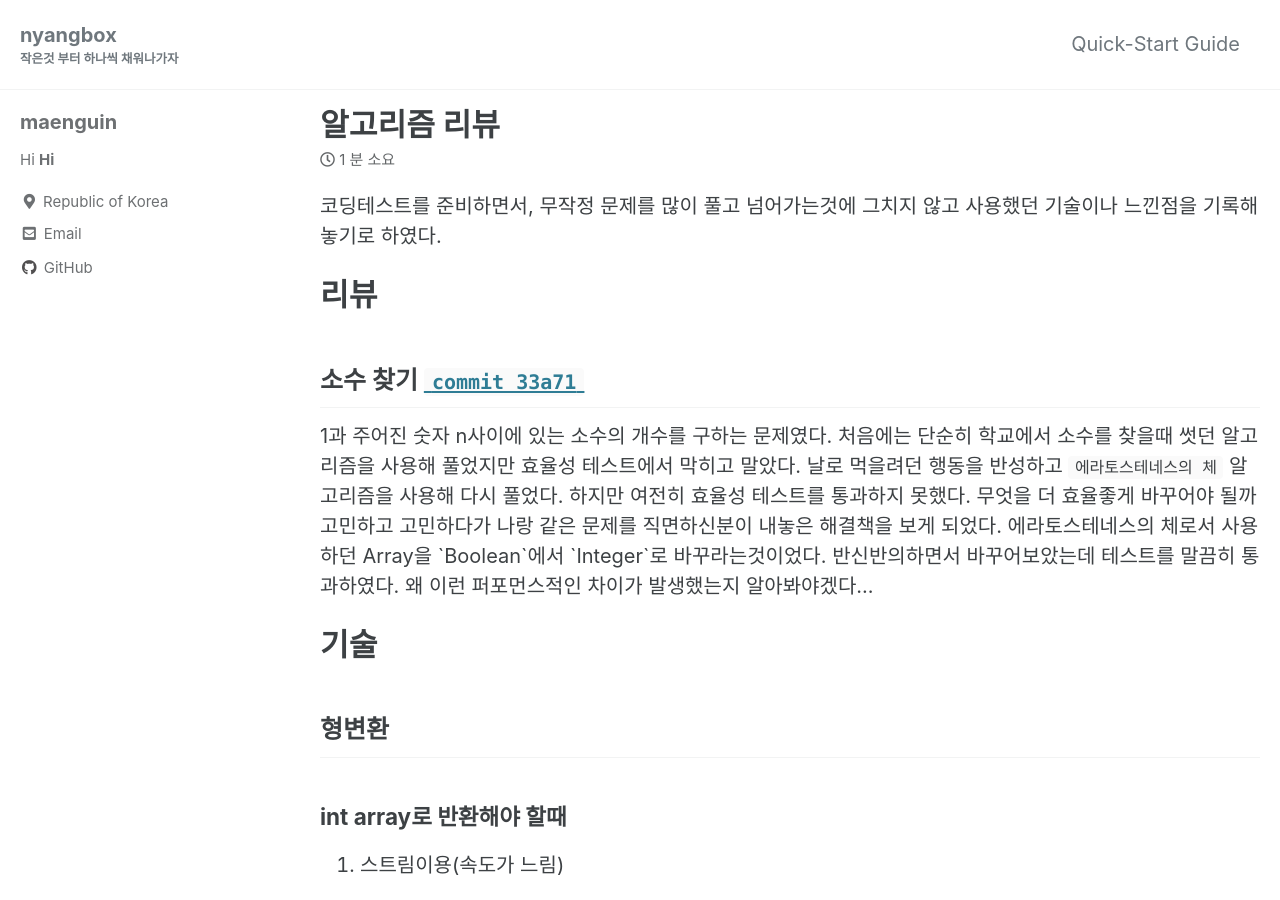
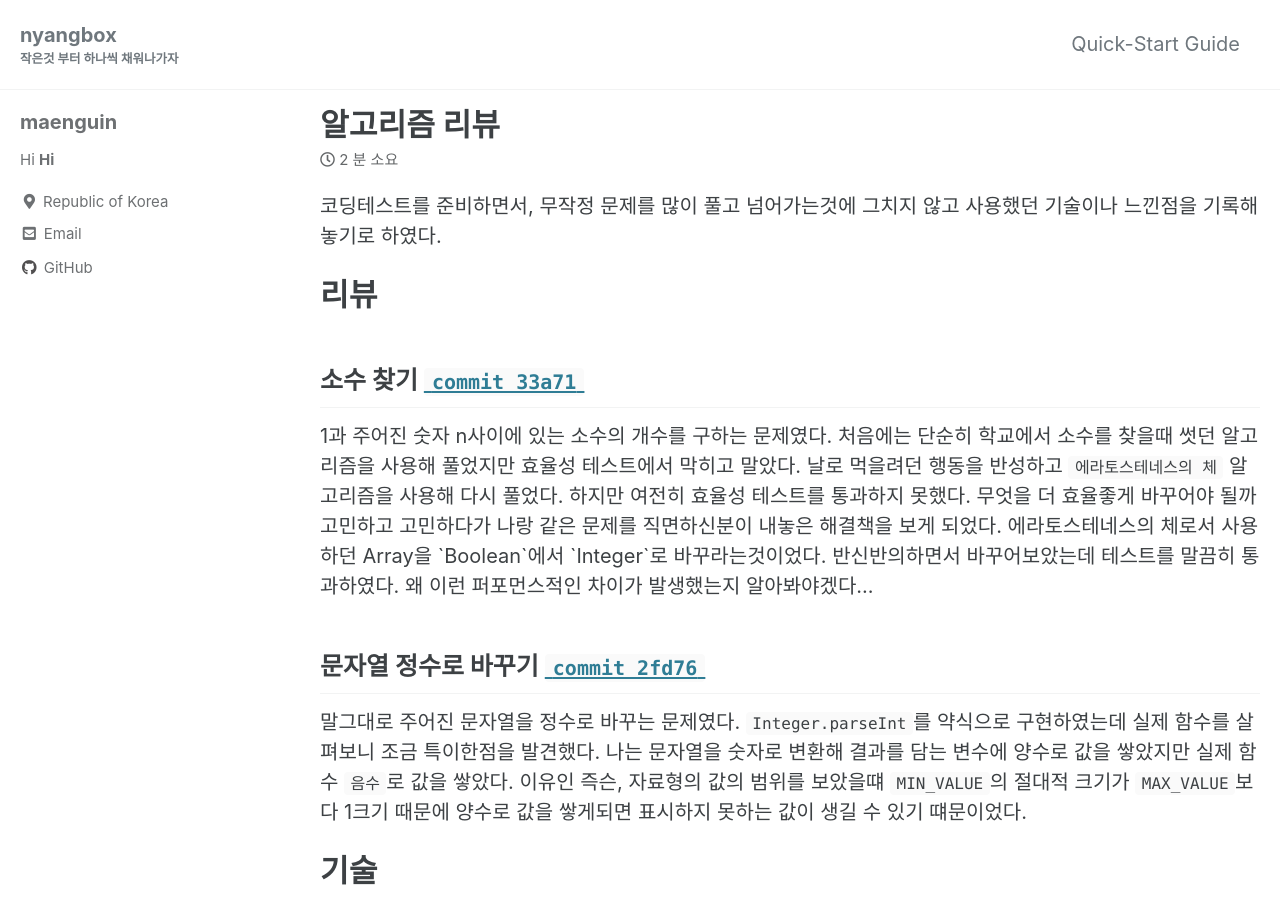
Before and after one commit to maenguin/maenguin.github.io, a Jekyll site: the page built from _posts/2020-12-01-algorithm-study.md, in a window 1280 px wide and 900 px high. Built offline with Jekyll 4.4.1, drawn with Linux system fonts in a browser that asks for light colours; cached includes are drawn as plain includes.

Commit message:
Update 2020-12-01-algorithm-study.md

```diff
--- a/_posts/2020-12-01-algorithm-study.md
+++ b/_posts/2020-12-01-algorithm-study.md
@@ -21,6 +21,12 @@ tags:
 반신반의하면서 바꾸어보았는데 테스트를 말끔히 통과하였다.
 왜 이런 퍼포먼스적인 차이가 발생했는지 알아봐야겠다...
 
+## 문자열 정수로 바꾸기 [`commit 2fd76`](https://github.com/maenguin/Algorithm/commit/2fd76694a2adc8247594402d5097e10c351f2ed0)
+말그대로 주어진 문자열을 정수로 바꾸는 문제였다.
+`Integer.parseInt`를 약식으로 구현하였는데 실제 함수를 살펴보니 조금 특이한점을 발견했다.
+나는 문자열을 숫자로 변환해 결과를 담는 변수에 양수로 값을 쌓았지만 실제 함수 `음수`로 값을 쌓았다.
+이유인 즉슨, 자료형의 값의 범위를 보았을떄 `MIN_VALUE`의 절대적 크기가 `MAX_VALUE`보다 1크기 때문에
+양수로 값을 쌓게되면 표시하지 못하는 값이 생길 수 있기 떄문이었다.
 
 
 # 기술
```
